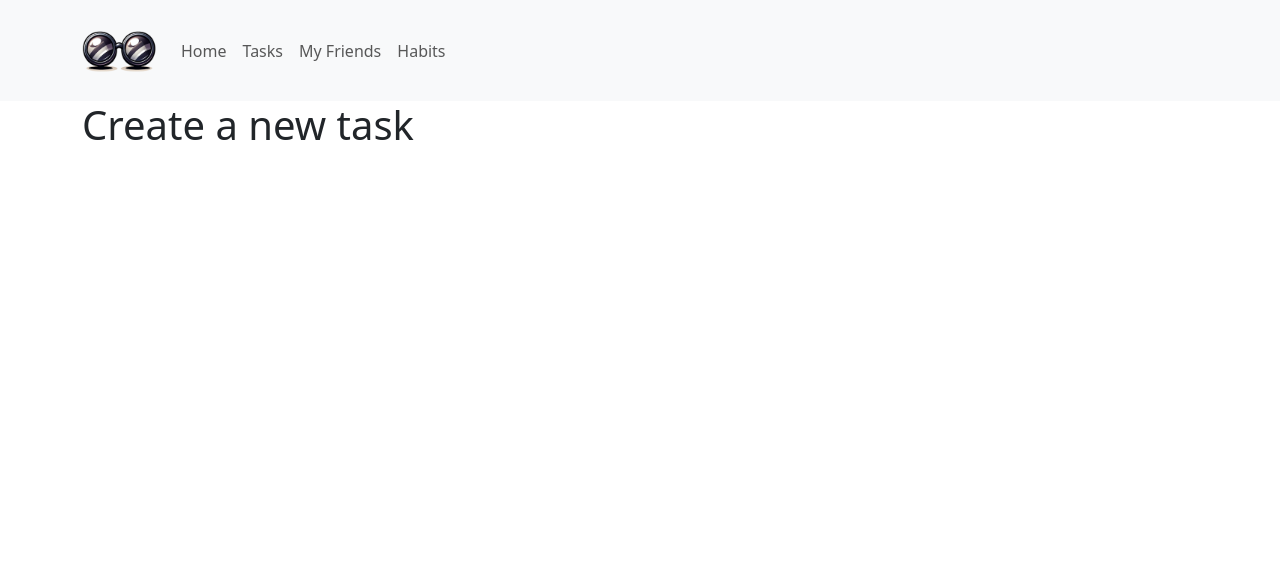
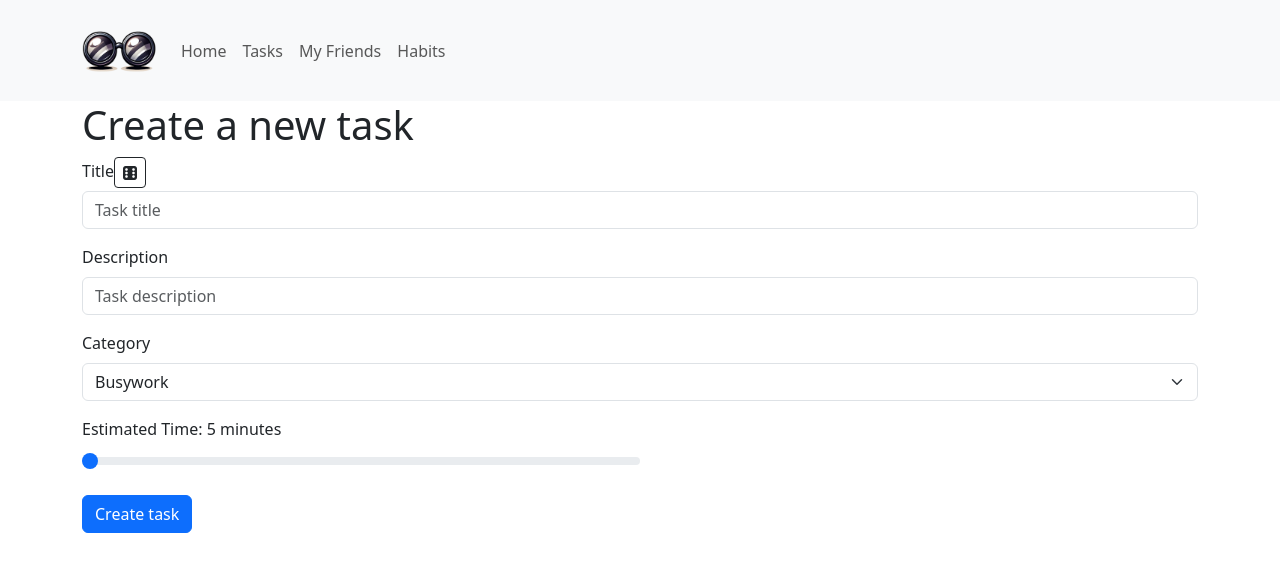
Before and after one commit to doctorbond2/GRUPPARBETE-Project-Morfjus, a React (Vite) app: page /newTask in a window 1280 px wide. Shown: the top 572 px of the page. Built offline with nearby package versions, Linux system fonts and the light colour scheme.

Commit message:
goofedMerge

```diff
--- a/src/pages/NewTask.jsx
+++ b/src/pages/NewTask.jsx
@@ -21,6 +21,11 @@ const NewTask = () => {
   return (
     <Container>
       <h1>Create a new task</h1>
+      <TaskForms
+        handleTimeChange={handleTimeChange}
+        formatTime={formatTime}
+        minutes={minutes}
+      ></TaskForms>
     </Container>
   );
 };
```
